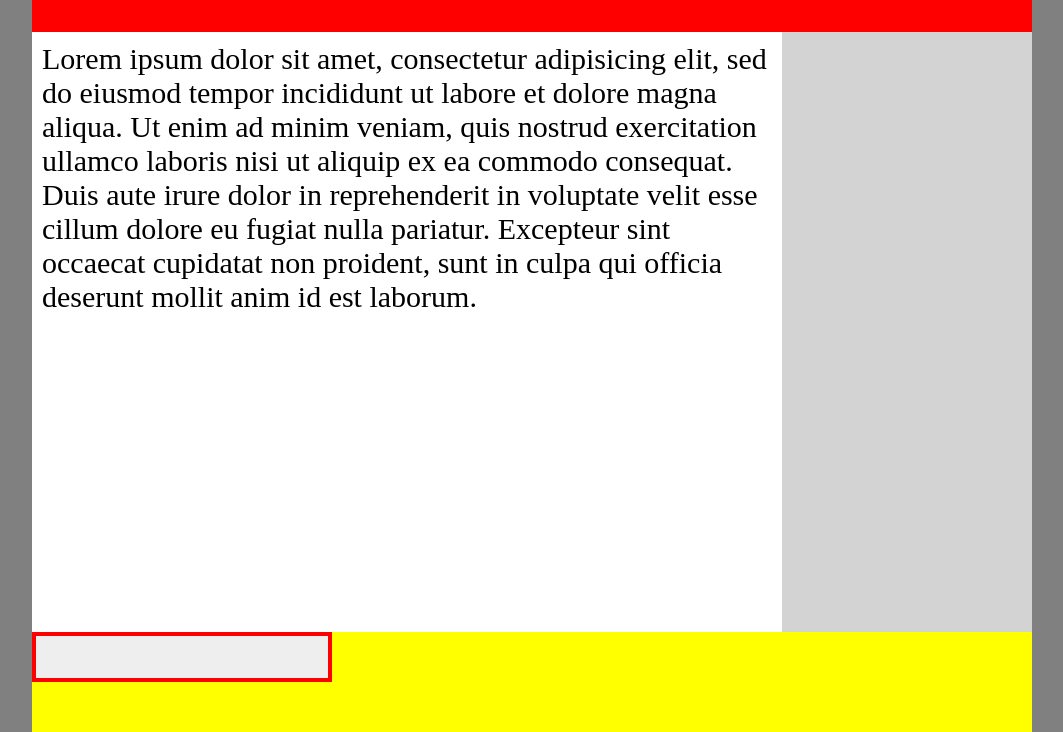
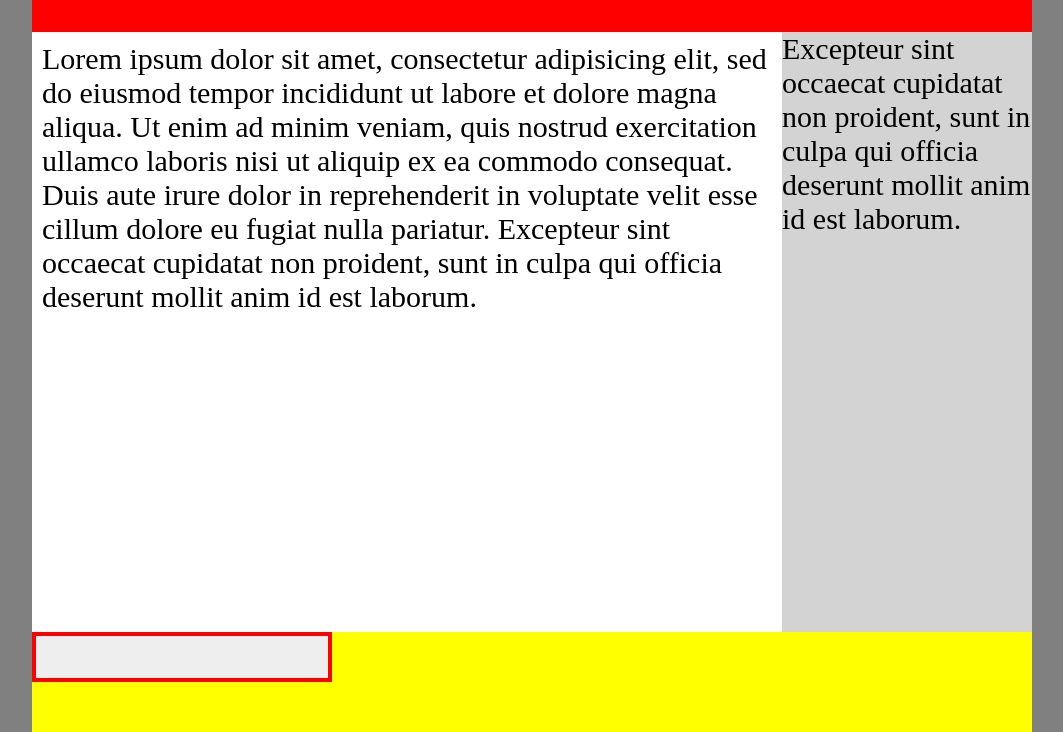
Before and after one commit to Jahid-developer/Day3, a plain HTML site: page index.html in a window 1280 px wide. Shown: the part 168-900 px from the top of the page, without its empty margins (108-1171 px from the left). Drawn offline with Linux system fonts and the light colour scheme.

Commit message:
Update index.html

```diff
--- a/index.html
+++ b/index.html
@@ -34,6 +34,8 @@
 
 		</div>
 		<div class="sidebar">
+			 Excepteur sint occaecat cupidatat non
+			proident, sunt in culpa qui officia deserunt mollit anim id est laborum.
 
 		</div>
 	</div>
```
